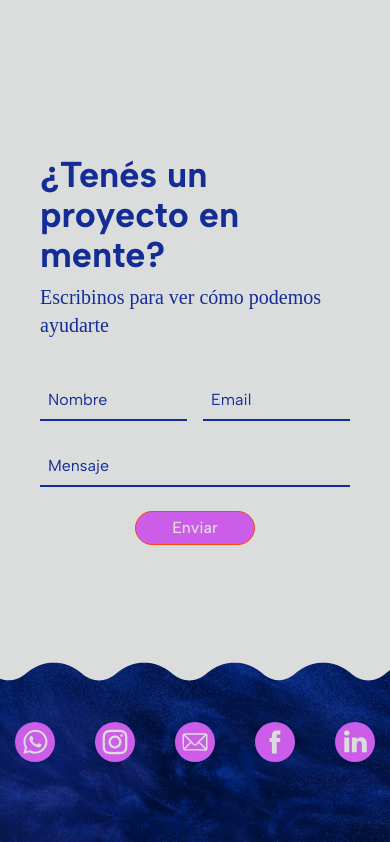
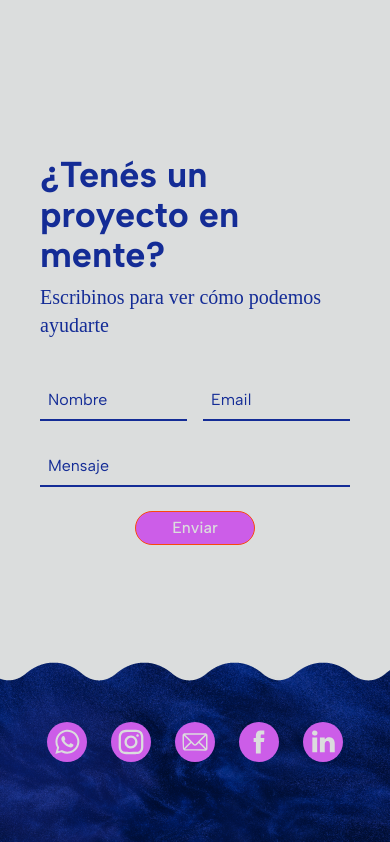
Before and after one commit to eypacha/proaestudiocreativo, a Vue app: page / in a window 390 px wide. Shown: the part 6518-7360 px from the top of the page. Built offline with nearby package versions, Linux system fonts and the light colour scheme; a web font is replaced by a local one.

Commit message:
fix(Footer.vue): update icon structure to include URLs and improve accessibility

```diff
--- a/src/components/Footer.vue
+++ b/src/components/Footer.vue
@@ -1,9 +1,16 @@
 <template>
   <div class="waves w-full">
-    <footer class="relative pt-15 pb-20 text-center text-white text-base flex items-center justify-center gap-10">
-      <div v-for="(icon, i) in icons" :key="i" class="bg-lila rounded-full cursor-pointer">
-        <component :is="icon.component" color="#dbdddd" class="w-10 h-10" />
-      </div>
+    <footer class="relative pt-15 pb-20 text-center text-white text-base flex items-center justify-center gap-6 md:gap-10">
+      <a
+        v-for="(icon, i) in icons"
+        :key="i"
+        :href="icon.url"
+        target="_blank"
+        rel="noopener noreferrer"
+        class="bg-lila rounded-full cursor-pointer flex items-center justify-center"
+      >
+        <component :is="icon.component"  class="w-10 h-10" />
+      </a>
     </footer>
   </div>
 </template>
@@ -16,10 +23,10 @@ import IconFacebook from "@/components/icons/iconFacebook.vue";
 import IconLinkedin from "@/components/icons/iconLinkedin.vue";
 
 const icons = [
-  { component: IconWhatsapp },
-  { component: IconInstagram },
-  { component: IconEnvelope },
-  { component: IconFacebook },
-  { component: IconLinkedin },
+  { component: IconWhatsapp, url: 'https://wa.me/XXXXXXXXXXX' },
+  { component: IconInstagram, url: 'https://instagram.com/proa.estudiocreativo' },
+  { component: IconEnvelope, url: 'mailto:proaestudiocreativo@gmail.com' },
+  { component: IconFacebook, url: 'https://facebook.com/XXXXXXXXXXX' },
+  { component: IconLinkedin, url: 'https://linkedin.com/in/XXXXXXXXXXX' },
 ];
 </script>
```
